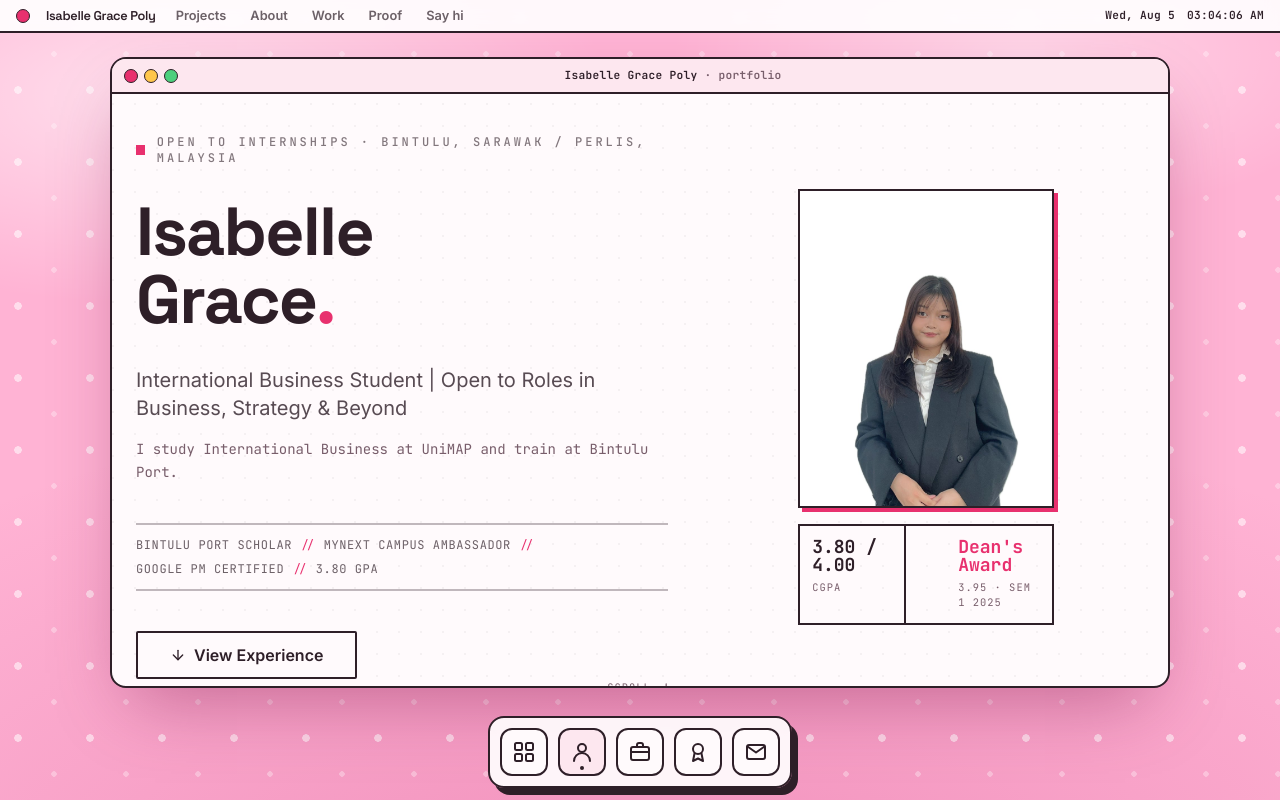
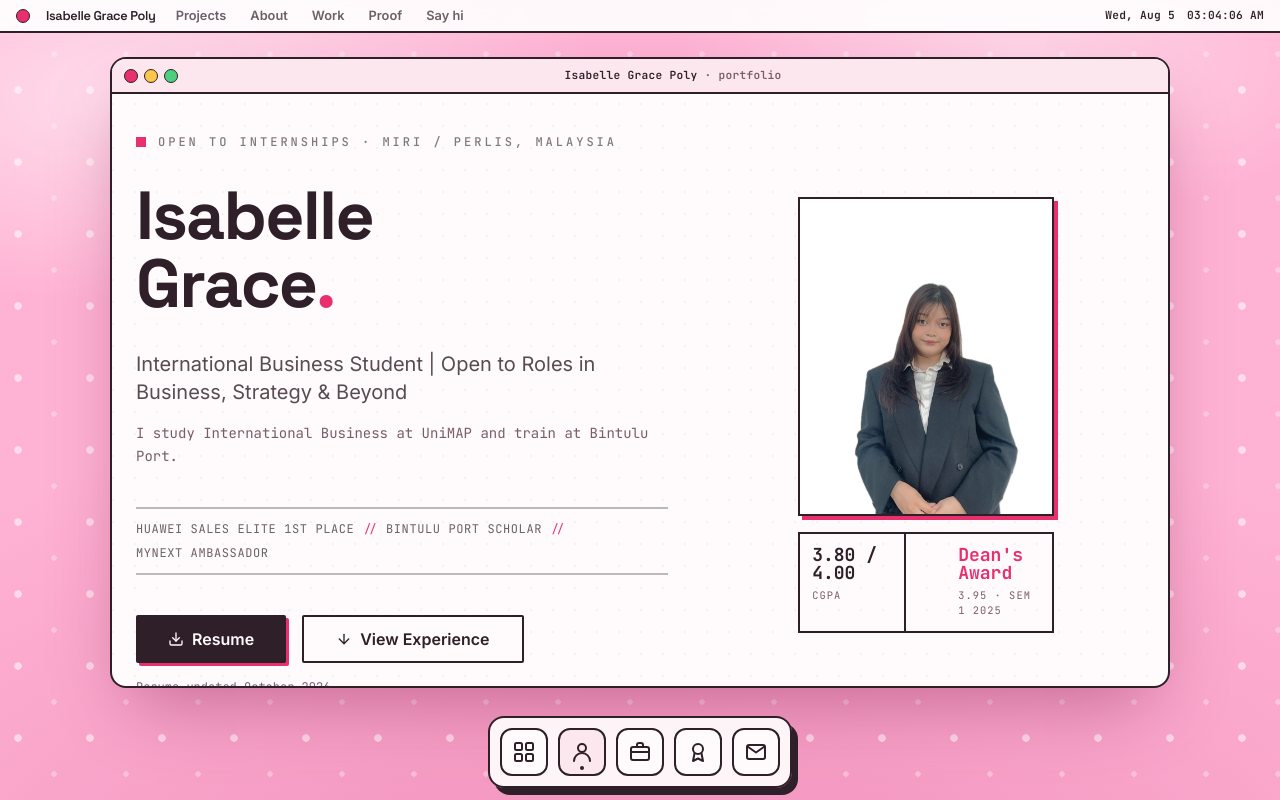
Before and after one commit to harithirfan-quant/isabelle-grace-portfolio, a Next.js app: page / in a window 1280 px wide. Built offline with nearby package versions, Linux system fonts and the light colour scheme.

Commit message:
content: add the October 2026 experience, results and refreshed CV
Timeline, trophy case, certifications and experience now carry the
Sep-Oct 2026 results, and the CV PDF is the October 2026 build.

```diff
--- a/content/portfolio.ts
+++ b/content/portfolio.ts
@@ -36,13 +36,13 @@ export const personal = {
     "International Business Student | Open to Roles in Business, Strategy & Beyond",
   tagline:
     "I study International Business at UniMAP and train at Bintulu Port.",
-  location: "Bintulu, Sarawak / Perlis, Malaysia",
-  email: "isabellegrace3@outlook.com",
+  location: "Miri / Perlis, Malaysia",
+  email: "isabellegraceworkspace@gmail.com",
   timezone: "MYT (GMT+8)",
   languages: [
     "English (fluent)",
     "Malay (fluent)",
-    "Japanese (working proficiency)",
+    "Mandarin (working proficiency)",
   ],
   gpa: "3.80 / 4.00",
   deansAward: "Dean's Award Recipient: 3.95 GPA (Sem 1, 2025)",
@@ -67,10 +67,9 @@ export const socials = {
 
 export const resume = {
   file: "/resume.pdf",
-  lastUpdated: "August 2026",
-  // False until Isabelle sends her actual resume PDF. Hides every Resume
-  // button and the "Resume updated" captions across the site.
-  available: false,
+  lastUpdated: "October 2026",
+  // Resume PDF is live at /public/resume.pdf (added October 2026).
+  available: true,
 };
 
 export const navItems = [
@@ -121,12 +120,11 @@ export const hero = {
     "3.80 GPA",
   ],
   socialProof: [
+    "Huawei Sales Elite 1st Place",
     "Bintulu Port Scholar",
-    "MyNext Campus Ambassador",
-    "Google PM Certified",
-    "3.80 GPA",
+    "MyNext Ambassador",
   ],
-  resumeDate: "August 2026",
+  resumeDate: "October 2026",
   scrollHint: "Scroll",
 };
 
@@ -152,7 +150,9 @@ export const about = {
     "I'm looking for a role where I'm embedded where the work actually happens: sitting with the people who run operations, turning real challenges into action, and owning the outcome from first question to final deliverable. The settings I'm drawn to are high-stakes and human, where what you build touches actual people on actual teams.",
   ],
   milestones: [
+    "1st Place (B2C) + Best Solution Design Award: Huawei Malaysia Sales Elite Challenge 2026",
     "2nd SIC 2026: Consolation Prize + Best Poster (SEDA Innovation Challenge, Team HazyHorlick)",
+    "Grand Finalist: IFoA × PIAM VoltVision Challenge 2026 (Team HIETech)",
     "Bintulu Port Scholar 2025: placed in L&D / HRM division",
     "TalentCorp MyNext Campus Ambassador 25/26: 3+ career events, virtual sessions",
     "Dean's Award Recipient: 3.95 GPA (Sem 1, 2025)",
@@ -160,7 +160,7 @@ export const about = {
     "1st Place: CoGLIEx 2023 (50+ teams, UiTM)",
   ],
   skillsSummary:
-    "Certified in Google Project Management and Business Analysis. I speak English and Malay, with working Japanese.",
+    "Certified in Google Project Management and Business Analysis. I speak Mandarin, English and Malay.",
   skillTags: [
     "Project Management",
     "Business Analysis",
@@ -186,15 +186,15 @@ export const about = {
 
 export const experience = [
   {
-    role: "Trainee, Learning & Development / HRM",
+    role: "Industrial Trainee, Enterprise Risk Management and Learning & Capability Management",
     company: "Bintulu Port Holdings Berhad",
-    type: "Full-time \u00b7 On-site",
+    type: "Industrial Training · On-site",
     logo: "",
     location: "Bintulu, Sarawak",
-    dates: "Jul 2026 to Oct 2026",
+    dates: "Jul 2026 to Sep 2026",
     description:
-      "Training placement in the Learning and Development and Human Resource Management division of a major Malaysian port operator. Supporting talent development programmes, internal training coordination, and workforce planning.",
-    skills: ["L&D Operations", "HRM", "Stakeholder Management"],
+      "Two months inside a major Malaysian port operator, split across two divisions. In Enterprise Risk Management I presented the 4 Moments to open the ERM Challenge Session 2026 in front of senior leadership, built a competitive risk benchmarking study of five Malaysian ports (Bintulu, Kuantan, Westports, Sabah Ports, Tanjung Pelepas), researched PDPA exposure with a risk ownership assessment, and delivered a business continuity threat benchmark of 30 to 50 threat-to-worst-case pairs across 14 risk categories. After transferring to Learning & Capability Management I supported the capability roadshow, updated the BEES e-learning ecosystem, designed materials for the Cohort 2 scholarship award ceremony and study loan process, and ran events including the Special Olympics Malaysia National Games appreciation dinner and the Emerging Leaders Club Annual General Meeting as emcee.",
+    skills: ["Enterprise Risk Management", "Risk Benchmarking", "Business Continuity", "L&D Operations", "Event Management"],
     certificate: "",
   },
   {
@@ -216,55 +216,55 @@ export const experience = [
  * ======================================================================== */
 
 export const aiInternship = {
-  role: "Trainee in Learning & Development",
+  role: "Industrial Trainee, Risk and Learning & Capability",
   company: "Bintulu Port Holdings Berhad",
   companyLogo: "",
   blurb:
-    "My placement at Bintulu Port puts me inside the Learning and Development team, where I support the systems and processes that keep talent moving through a major national infrastructure operator.",
+    "My placement at Bintulu Port ran across two divisions: Enterprise Risk Management first, then Learning and Capability Management. Here is what that actually looked like.",
   dailyWork: [
     {
-      time: "Daily",
-      title: "Support training programme coordination",
+      time: "Opening the session",
+      title: "Present the 4 Moments to leadership",
       description:
-        "Help plan, schedule, and track internal training sessions across departments, making sure the right people are in the right sessions at the right time.",
-      tools: ["Training ops", "Scheduling"],
+        "Prepared and delivered the slide deck on health, safety and environment, integrity, corporate values and corporate culture that opened the ERM Challenge Session 2026, then captured the transcript and the questions management raised as a standing department record.",
+      tools: ["Risk communication", "Minute taking"],
     },
     {
-      time: "Daily",
-      title: "Maintain L&D records and reporting",
+      time: "Four weeks",
+      title: "Benchmark risk disclosure across five Malaysian ports",
       description:
-        "Keep training logs, attendance records, and compliance documentation organised so the team can pull reports without scrambling.",
-      tools: ["Documentation", "Excel"],
+        "Compared how Bintulu Port, Kuantan Port, Westports, Sabah Ports and Port Tanjung Pelepas each describe their risks, mapped every disclosure into a fixed set of categories, and turned it into a top-three-risks comparison and a dashboard a reader can interpret at a glance.",
+      tools: ["Excel", "Benchmarking"],
     },
     {
-      time: "Regularly",
-      title: "Assist with workforce planning admin",
+      time: "Research strand",
+      title: "Assess PDPA exposure and risk ownership",
       description:
-        "Support the HRM team with talent pipeline tracking, onboarding documentation, and internal communications across the organisation.",
-      tools: ["HRM", "Stakeholder coordination"],
+        "Studied Personal Data Protection Act exposure across Malaysian ports and asked who actually owns each risk, because that question decides whether anything happens about it.",
+      tools: ["Regulatory research"],
     },
     {
-      time: "Ongoing",
-      title: "Learn how a port actually runs",
+      time: "One deliverable",
+      title: "Build the business continuity threat list",
       description:
-        "Study the operational rhythms of a major logistics hub so the L&D programmes I support actually match what the workforce needs on the ground.",
-      tools: ["Operations awareness"],
+        "Wrote a Bintulu Port specific benchmark of 30 to 50 threat-to-worst-case scenario pairs across 14 risk categories, each anchored in the port's real operating context rather than generic industry examples.",
+      tools: ["Business continuity"],
     },
     {
-      time: "Every project",
-      title: "Double-check before it ships",
+      time: "After the transfer",
+      title: "Support training and scholarship programmes",
       description:
-        "Review training materials and communications before they go out. When something touches personnel records or compliance, I confirm with leadership before acting.",
-      tools: ["Quality assurance"],
+        "In Learning and Capability Management I helped run the capability roadshow, updated the BEES e-learning ecosystem with employee account and department data, and designed the posters for the Cohort 2 Scholarship Award Ceremony, the Scholarship Immersion Programme and the study loan process.",
+      tools: ["Canva", "E-learning systems"],
     },
     {
-      time: "When it matters",
-      title: "Know when to stop and escalate",
+      time: "Events",
+      title: "Run the events and take the mic",
       description:
-        "When a task touches sensitive employee data, I stop rather than deciding the privacy question on my own assumptions, and take it to the right person before proceeding.",
-      tools: ["Confidentiality"],
+        "Joined the Special Olympics Malaysia National Games 2026 appreciation dinner committee and the Scholarship Award Ceremony Cohort 2 committee, and emceed the Emerging Leaders Club Annual General Meeting on a script I wrote from scratch.",
+      tools: ["Event management", "Emceeing"],
     },
-  ],
+  ] as DailyWorkItem[],
 };
 
 export type DailyWorkItem = {
@@ -345,6 +345,38 @@ export type TimelineItem = {
 };
 
 export const timeline: TimelineItem[] = [
+  {
+    title: "Finalist: International Entrepreneurship Convention 2026",
+    org: "IIUM Putrajaya · team HIETech",
+    date: "Oct 2026",
+    description:
+      "Pitched with team HIETech in the International Entrepreneurship Convention pitching competition at IIUM Putrajaya: a halal compliance tool for F&B outlets, shortlisted into the finals from around 150 participants and 48 to 50 teams.",
+    image: "",
+  },
+  {
+    title: "1st Place: Huawei Malaysia Sales Elite Challenge 2026",
+    org: "Huawei Malaysia",
+    date: "Oct 2026",
+    description:
+      "Won first place in the B2C category of a nationwide sales challenge open to undergraduates across Malaysia, and took the Best Solution Design Award as well.",
+    image: "",
+  },
+  {
+    title: "Grand Finalist: IFoA × PIAM VoltVision Challenge 2026",
+    org: "Institute and Faculty of Actuaries × PIAM",
+    date: "Sep 2026",
+    description:
+      "Reached the grand final with team HIETech, presenting a strategic roadmap for Malaysia's EV ecosystem to a panel of industry judges.",
+    image: "",
+  },
+  {
+    title: "Participant: AI Talent Bootcamp 2026",
+    org: "UKM I-COMM × Etiqa · Domain 5: Energy Transition & Sustainability",
+    date: "Sep 2026",
+    description:
+      "Completed the three-day AI Talent Bootcamp with a UniMAP team, working the Energy Transition and Sustainability domain challenge on how AI can optimise operations, improve safety and support sustainability goals.",
+    image: "",
+  },
   {
     title: "2nd SIC 2026: Consolation Prize + Best Poster",
     org: "SEDA Innovation Challenge @ ISES 2026",
@@ -451,6 +483,30 @@ export const trophyCase: Trophy[] = [
     title: "2nd SIC 2026: Best Poster Award",
     issuer: "SEDA / ISES 2026",
     date: "Aug 2026",
+  },
+  {
+    icon: "Crown",
+    title: "1st Place (B2C): Huawei Sales Elite Challenge 2026",
+    issuer: "Huawei Malaysia · nationwide student challenge",
+    date: "Oct 2026",
+  },
+  {
+    icon: "Award",
+    title: "Best Solution Design Award",
+    issuer: "Huawei Malaysia Sales Elite Challenge 2026",
+    date: "Oct 2026",
+  },
+  {
+    icon: "Trophy",
+    title: "Grand Finalist: IFoA × PIAM VoltVision Challenge 2026",
+    issuer: "Institute and Faculty of Actuaries × PIAM",
+    date: "Sep 2026",
+  },
+  {
+    icon: "Medal",
+    title: "Finalist: International Entrepreneurship Convention 2026",
+    issuer: "IIUM Putrajaya · team HIETech",
+    date: "Oct 2026",
   },
 ];
 
@@ -571,6 +627,46 @@ export const certifications: Certification[] = [
     date: "2023",
     credentialId: "",
     category: "Competitions",
+    url: "",
+  },
+  {
+    title: "1st Place (B2C) + Best Solution Design Award, Huawei Malaysia Sales Elite Challenge 2026",
+    issuer: "Huawei Malaysia",
+    date: "Oct 2026",
+    credentialId: "",
+    category: "Competitions",
+    url: "",
+  },
+  {
+    title: "Grand Finalist, IFoA × PIAM VoltVision Challenge 2026",
+    issuer: "Institute and Faculty of Actuaries × PIAM",
+    date: "Sep 2026",
+    credentialId: "",
+    category: "Competitions",
+    url: "",
+  },
+  {
+    title: "Finalist, International Entrepreneurship Convention 2026",
+    issuer: "IIUM Putrajaya",
+    date: "Oct 2026",
+    credentialId: "",
+    category: "Competitions",
+    url: "",
+  },
+  {
+    title: "AI Talent Bootcamp 2026: Domain 5, Energy Transition & Sustainability",
+    issuer: "UKM I-COMM × Etiqa",
+    date: "Sep 2026",
+    credentialId: "",
+    category: "Competitions",
+    url: "",
+  },
+  {
+    title: "Bursa Malaysia National Investment Programme (NIP 2026)",
+    issuer: "Yayasan Bursa Malaysia",
+    date: "Apr 2026",
+    credentialId: "",
+    category: "Finance",
     url: "",
   },
 ];
@@ -827,6 +923,6 @@ export const site = {
   firstName: "Isabelle",
   lastName: "Grace",
   fullName: "Isabelle Grace Poly",
-  email: "isabellegrace3@outlook.com",
-  resumeDate: "August 2026",
+  email: "isabellegraceworkspace@gmail.com",
+  resumeDate: "October 2026",
 };
```
Also changed, not shown: 1 other file (tests, documents, lock files or other folders).
